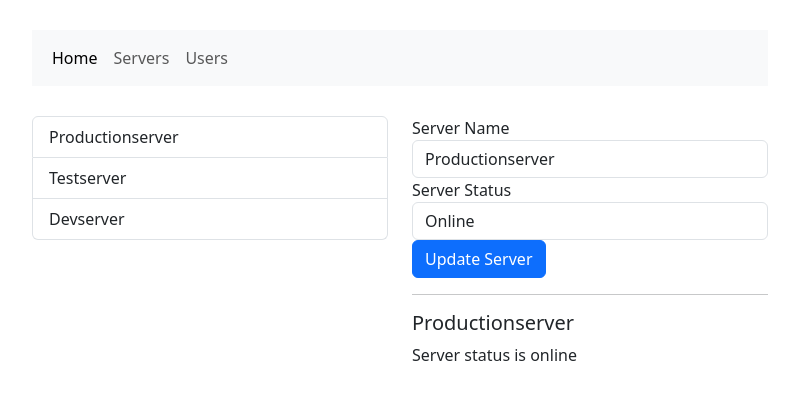
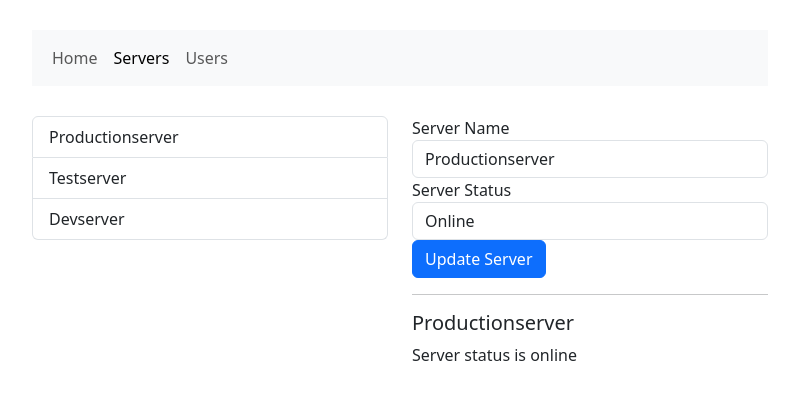
Before and after one commit to Bindhusha-Sadasivan/Routing, an Angular app: page /servers in a window 1280 px wide. Shown: the top 400 px of the page, without its empty margins (50-849 px from the left). Built offline with nearby package versions, Linux system fonts and the light colour scheme.

Commit message:
130 - Styling Active Router Links

```diff
--- a/src/app/app.component.html
+++ b/src/app/app.component.html
@@ -24,18 +24,27 @@
 <!-- If we use routerLink instead of href, the refresh button will not work and we can see our page loading immediately when we click on the link -->
             <ul class="navbar-nav me-auto mb-2 mb-lg-0">
               <li class="nav-item">
-                <a class="nav-link active" aria-current="page" routerLink="/">Home</a>
+                <a class="nav-link active" aria-current="page"
+                routerLinkActive="active"
+                [routerLinkActiveOptions]="{exact:true}"
+                routerLink="/">Home</a>
               </li>
               <li class="nav-item">
                 <!-- <a class="nav-link" routerLink="/servers">Servers</a> -->
                  <!-- We can also use the absolute path like this => http://localhost:4200/servers -->
-                <a class="nav-link" routerLink="servers">Servers</a>
+                <a class="nav-link"
+                routerLinkActive="active"
+                [routerLinkActiveOptions]="{exact:true}"
+                routerLink="servers">Servers</a>
               </li>
               <li class="nav-item">
                 <!-- We will see about this in the next lecture -->
                 <!-- <a class="nav-link" [routerLink]="['/users']">Users</a> -->
                  <!--We can also use the absolute path like this =>  http://localhost:4200/users -->
-                <a class="nav-link" [routerLink]="['users']">Users</a>
+                <a class="nav-link"
+                routerLinkActive="active"
+                [routerLinkActiveOptions]="{exact:true}"
+                [routerLink]="['users']">Users</a>
               </li>
             </ul>
 
```
